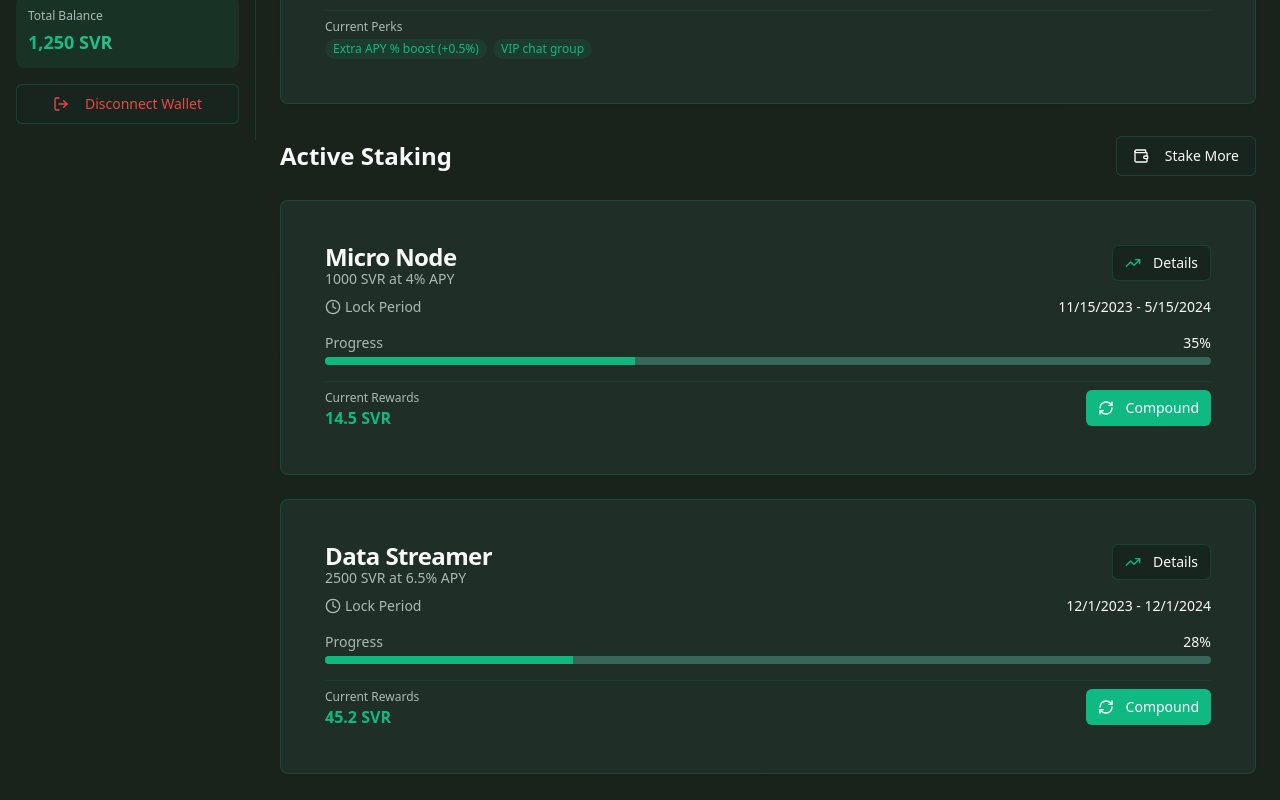
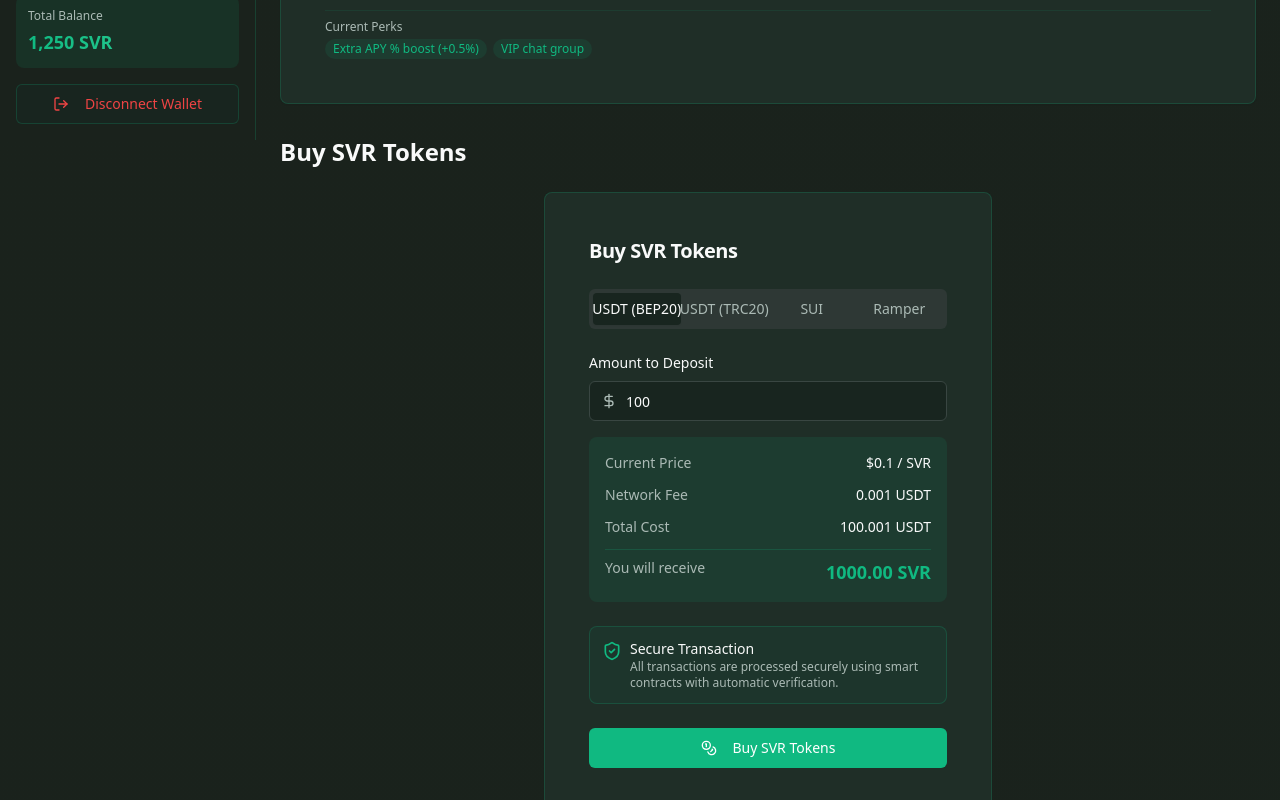
Before and after one commit to SKfraz04/AussivoUserPanel, a React (Vite) app: page /dashboard in a window 1280 px wide. Shown: the part 660-1460 px from the top of the page. Built offline with nearby package versions, Linux system fonts and the light colour scheme.

Commit message:
feat: Add token buy and ramp options
Add token buy functionality to the dashboard and integrate ramp options for token purchases.

```diff
--- a/src/components/TokenPurchase.tsx
+++ b/src/components/TokenPurchase.tsx
@@ -4,18 +4,19 @@ import { Button } from "@/components/ui/button";
 import { Card, CardContent, CardFooter, CardHeader, CardTitle } from "@/components/ui/card";
 import { Input } from "@/components/ui/input";
 import { Tabs, TabsContent, TabsList, TabsTrigger } from "@/components/ui/tabs";
-import { ArrowRight, Coins, DollarSign, RefreshCw, ShieldCheck } from "lucide-react";
+import { ArrowRight, Coins, DollarSign, RefreshCw, ShieldCheck, CreditCard } from "lucide-react";
 import { useToast } from "@/hooks/use-toast";
 
 const networkFees = {
   bep20: 0.001,
   trc20: 0.005,
-  sui: 0.02
+  sui: 0.02,
+  ramper: 0
 };
 
 const TokenPurchase = () => {
   const [amount, setAmount] = useState<number>(100);
-  const [network, setNetwork] = useState<"bep20" | "trc20" | "sui">("bep20");
+  const [network, setNetwork] = useState<"bep20" | "trc20" | "sui" | "ramper">("bep20");
   const [calculating, setCalculating] = useState(false);
   const { toast } = useToast();
 
@@ -23,7 +24,7 @@ const TokenPurchase = () => {
   const tokenPrice = 0.1; // $0.1 per SVR token
 
   const handleNetworkChange = (value: string) => {
-    setNetwork(value as "bep20" | "trc20" | "sui");
+    setNetwork(value as "bep20" | "trc20" | "sui" | "ramper");
   };
 
   const handleAmountChange = (e: React.ChangeEvent<HTMLInputElement>) => {
@@ -53,6 +54,15 @@ const TokenPurchase = () => {
     }, 1500);
   };
 
+  const handleRamperRedirect = () => {
+    // In a real implementation, this would redirect to Ramper or open their widget
+    window.open("https://buy.ramp.network", "_blank");
+    toast({
+      title: "Redirecting to Ramper",
+      description: "You will be redirected to complete your purchase."
+    });
+  };
+
   return (
     <Card className="dashboard-card w-full max-w-md mx-auto">
       <CardHeader>
@@ -60,12 +70,15 @@ const TokenPurchase = () => {
       </CardHeader>
       <CardContent>
         <Tabs defaultValue="bep20" onValueChange={handleNetworkChange}>
-          <TabsList className="grid w-full grid-cols-3">
+          <TabsList className="grid w-full grid-cols-4">
             <TabsTrigger value="bep20">USDT (BEP20)</TabsTrigger>
             <TabsTrigger value="trc20">USDT (TRC20)</TabsTrigger>
             <TabsTrigger value="sui">SUI</TabsTrigger>
+            <TabsTrigger value="ramper">Ramper</TabsTrigger>
           </TabsList>
 
+          {network !== "ramper" ? (
+            <>
               <div className="mt-6 mb-4">
                 <label className="text-sm font-medium block mb-2">Amount to Deposit</label>
                 <div className="relative">
@@ -100,6 +113,51 @@ const TokenPurchase = () => {
                   </span>
                 </div>
               </div>
+            </>
+          ) : (
+            <div className="mt-6 space-y-4">
+              <div className="bg-svr-primary/5 p-4 rounded-lg">
+                <div className="flex items-center mb-3">
+                  <CreditCard className="h-5 w-5 text-svr-primary mr-2" />
+                  <h3 className="font-medium">Buy with Credit Card</h3>
+                </div>
+                <p className="text-sm text-muted-foreground mb-4">
+                  Purchase SVR tokens directly with your credit card through our secure Ramper integration. Fast and convenient way to buy crypto.
+                </p>
+                <div className="flex items-center justify-between text-sm border-t border-svr-primary/10 pt-3">
+                  <span className="text-muted-foreground">Provider Fee</span>
+                  <span className="font-medium">Varies by region</span>
+                </div>
+              </div>
+
+              <div className="flex flex-col gap-2">
+                <div className="bg-svr-primary/10 p-3 rounded-lg">
+                  <div className="flex gap-2 items-center">
+                    <div className="bg-svr-primary/20 p-1.5 rounded-full">
+                      <ArrowRight className="h-3.5 w-3.5 text-svr-primary" />
+                    </div>
+                    <span className="text-xs">Supports 100+ countries</span>
+                  </div>
+                </div>
+                <div className="bg-svr-primary/10 p-3 rounded-lg">
+                  <div className="flex gap-2 items-center">
+                    <div className="bg-svr-primary/20 p-1.5 rounded-full">
+                      <ArrowRight className="h-3.5 w-3.5 text-svr-primary" />
+                    </div>
+                    <span className="text-xs">Multiple payment methods</span>
+                  </div>
+                </div>
+                <div className="bg-svr-primary/10 p-3 rounded-lg">
+                  <div className="flex gap-2 items-center">
+                    <div className="bg-svr-primary/20 p-1.5 rounded-full">
+                      <ArrowRight className="h-3.5 w-3.5 text-svr-primary" />
+                    </div>
+                    <span className="text-xs">KYC may be required</span>
+                  </div>
+                </div>
+              </div>
+            </div>
+          )}
 
           <div className="mt-6 p-3 border border-svr-primary/20 rounded-lg bg-svr-primary/5">
             <div className="flex items-start">
@@ -115,6 +173,14 @@ const TokenPurchase = () => {
         </Tabs>
       </CardContent>
       <CardFooter className="flex justify-end">
+        {network === "ramper" ? (
+          <Button
+            onClick={handleRamperRedirect}
+            className="bg-svr-primary hover:bg-svr-primary/90 w-full"
+          >
+            <CreditCard className="mr-2 h-4 w-4" /> Continue to Ramper
+          </Button>
+        ) : (
           <Button
             onClick={handlePurchase}
             disabled={amount <= 0 || calculating}
@@ -126,6 +192,7 @@ const TokenPurchase = () => {
               <><Coins className="mr-2 h-4 w-4" /> Buy SVR Tokens</>
             )}
           </Button>
+        )}
       </CardFooter>
     </Card>
   );
--- a/src/pages/Dashboard.tsx
+++ b/src/pages/Dashboard.tsx
@@ -13,6 +13,7 @@ import { Progress } from '@/components/ui/progress';
 import DashboardSidebar from '@/components/DashboardSidebar';
 import StatsCard from '@/components/StatsCard';
 import RankProgressCard from '@/components/RankProgressCard';
+import TokenPurchase from '@/components/TokenPurchase';
 import { getUserRank } from '@/utils/rankUtils';
 import {
   BarChart3,
@@ -124,6 +125,14 @@ const Dashboard = () => {
               referrals={userData.referrals}
               stakedAmount={userData.stakedAmount}
             />
+          </div>
+
+          {/* Quick Buy Tokens Section */}
+          <div className="mb-8">
+            <div className="flex justify-between items-center mb-6">
+              <h2 className="text-2xl font-bold">Buy SVR Tokens</h2>
+            </div>
+            <TokenPurchase />
           </div>
 
           {/* Active Staking Section */}
```
Lines whose indentation alone changed are shown as unchanged.
